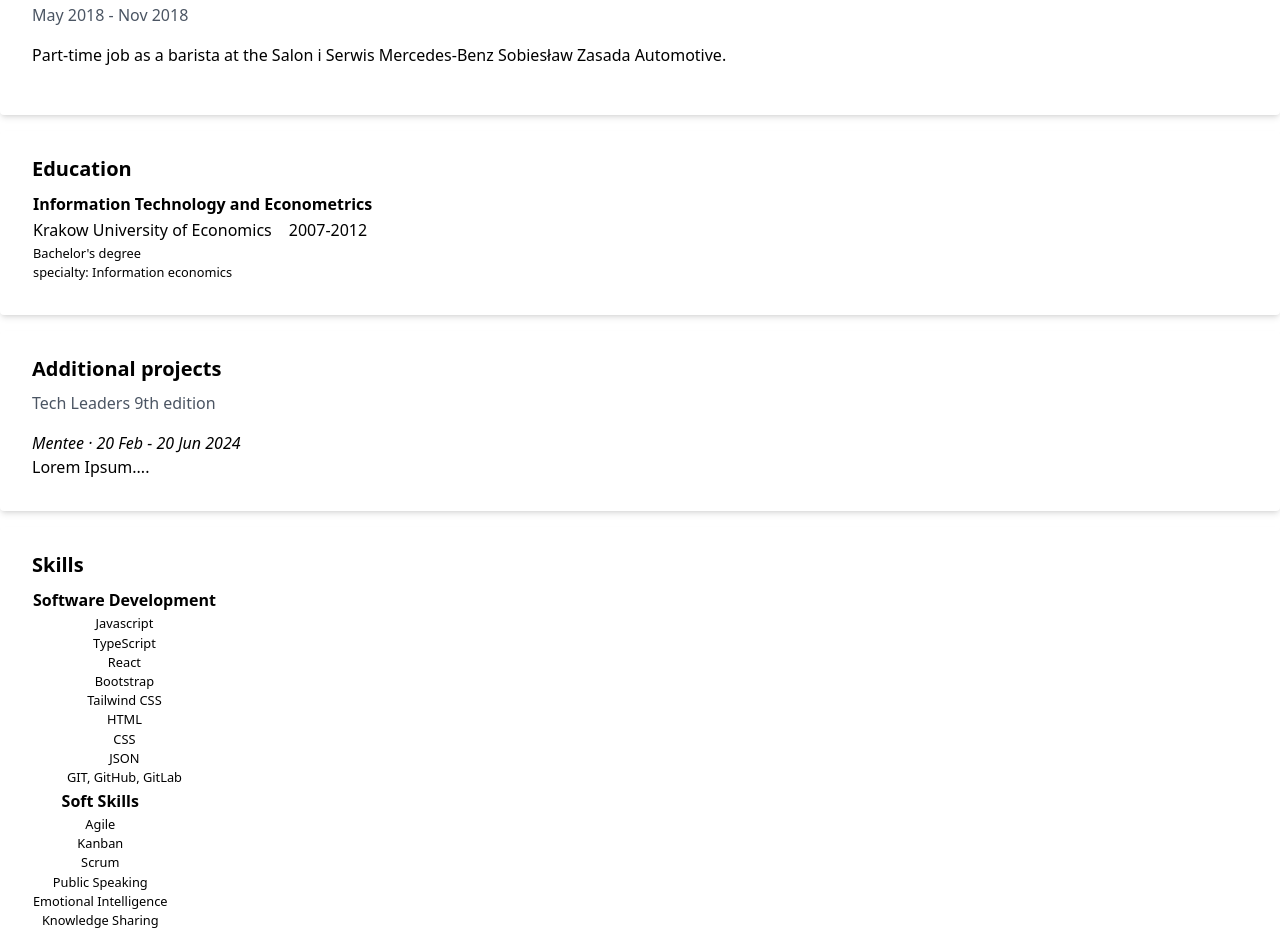
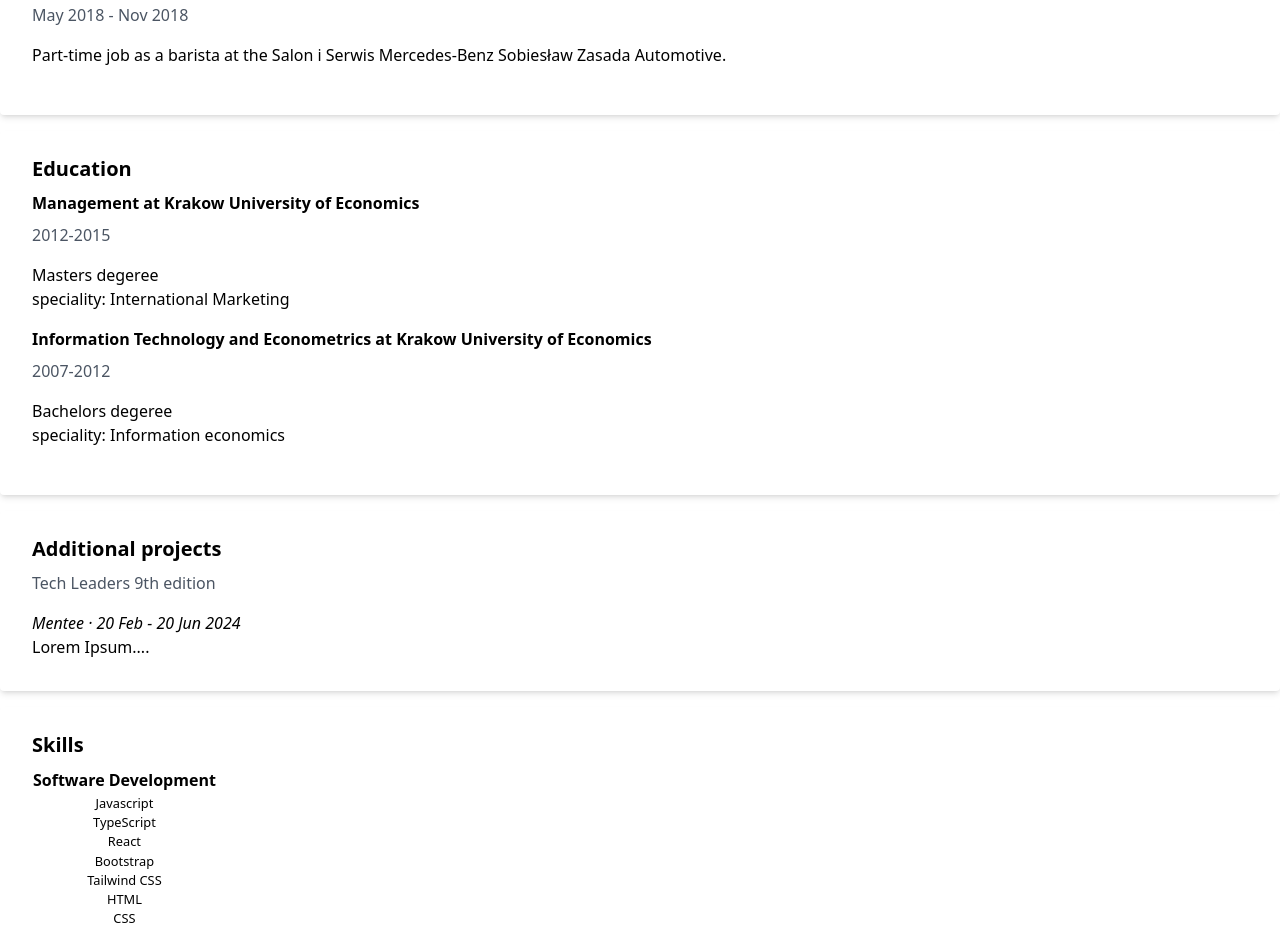
Before and after one commit to joannahulek/tailwind-template, a website: page src/index.html in a window 1280 px wide. Shown: the part 898-1829 px from the top of the page. Drawn offline with Linux system fonts and the light colour scheme.

Commit message:
education refactored and updated

```diff
--- a/src/content/education.js
+++ b/src/content/education.js
@@ -1,6 +1,51 @@
-document.write(`
-  <div class="bg-white shadow-md rounded px-8 pt-6 pb-8 mb-4">
-    <h2 class="text-xl font-bold mb-2">Education</h2>
-    <table class="table"><thead><tr><th colspan="2">Information Technology and Econometrics</th></tr><tr><td class="companyName">Krakow University of Economics</td><td>2007-2012</td></tr></thead><tr><td colspan="2"><small><p>Bachelor's degree<br>specialty: Information economics</p></small></td></tr></table>
-  </div>
-`);
+class School {
+    constructor(school, time, field, degeree, specialty) {
+        this.school = school || '';
+        this.time = time || '';
+        this.field = field || '';
+        this.degeree = degeree || '';
+        this.specialty = specialty || '';
+    }
+}
+
+const education = [
+    new School(
+        'Krakow University of Economics',
+        '2012-2015',
+        'Management',
+        'Master',
+        `International Marketing`
+    ),
+    new School(
+        'Krakow University of Economics',
+        '2007-2012',
+        'Information Technology and Econometrics',
+        'Bachelor',
+        `Information economics`
+    )
+];
+
+function renderEducation(educationArray) {
+    const container = document.getElementById('education-container');
+    let content = `
+      <div class="bg-white shadow-md rounded px-8 pt-6 pb-8 mb-4">
+        <h2 class="text-xl font-bold mb-2">Education</h2>
+    `;
+
+    educationArray.forEach(school => {
+        content += `
+          <div class="mb-4">
+            <h3 class="text-lg font-bold mb-2">${school.field} at ${school.school}</h3>
+            <p class="text-gray-600 mb-4">${school.time}</p>
+            <div>${school.degeree}s degeree</div>
+            <div>speciality: ${school.specialty}</div>
+          </div>
+        `;
+    });
+
+    content += `</div>`;
+
+    container.innerHTML = content;
+}
+
+renderEducation(education);
--- a/src/index.html
+++ b/src/index.html
@@ -10,11 +10,12 @@
   <div class="container mx-auto p-4">
     <div id="hero-container"></div>
     <div id="work-experience-container"></div>
+    <div id="education-container"></div>
   </div>
   <script src="content/hero.js"></script>
   <script src="content/work.js"></script>
+  <script src="./content/education.js"></script>
 
-    <script src="./content/education.js"></script>
     <script src="./content/projects.js"></script>
     <script src="./content/skills.js"></script>
         <script src="./content/hobby.js"></script>
```
